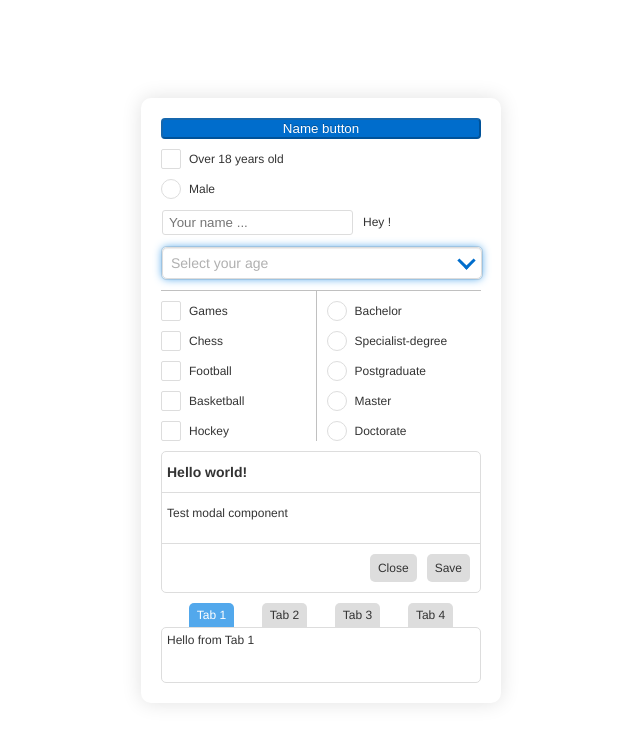
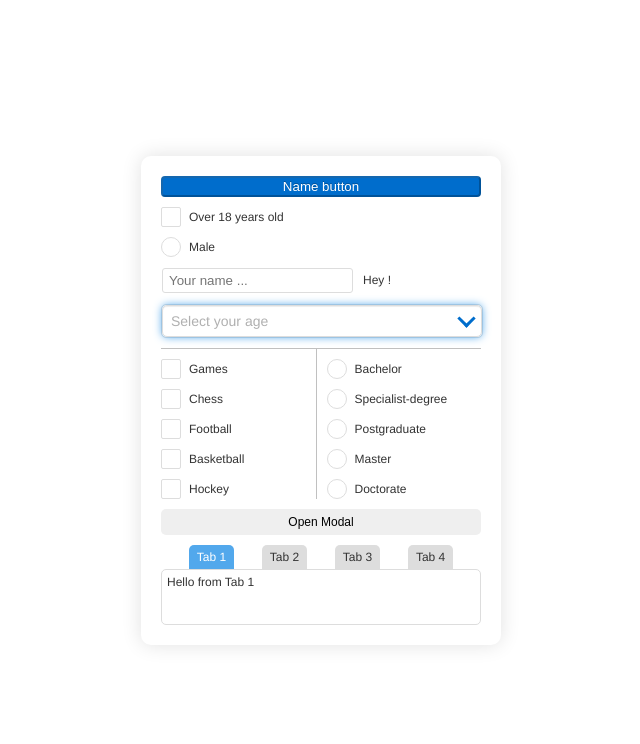
Before and after one commit to poS31d0n/components-vue-3, a Vue app: page / in a window 1280 px wide. Shown: the top 744 px of the page, without its empty margins (319-959 px from the left). Built offline with nearby package versions, Linux system fonts and the light colour scheme.

Commit message:
fix Modal

```diff
--- a/src/app/App.vue
+++ b/src/app/App.vue
@@ -39,7 +39,8 @@
       :options="testSelect.options"
       :placeholder="testSelect.placeholder"
       @select="selectOptions"
-    > </Select>
+    >
+    </Select>
 
     <div class="group">
       <CheckboxGroup
@@ -55,8 +56,13 @@
       />
     </div>
 
-    <Modal :title="testModal.title" :text="testModal.text" :buttons="testModal.buttons">
-    </Modal>
+    <Modal
+      @btnModalClick="clickBtnModal"
+      :title="testModal.title"
+
+      :text="testModal.text"
+      :buttons="testModal.buttons"
+    />
 
     <Tabs>
       <Tab title="Tab 1">Hello from Tab 1</Tab>
@@ -68,11 +74,33 @@
 </template>
 
 <script>
-import { Button, Checkbox, Input, Radio, CheckboxGroup, RadioGroup, Select, Modal, Tab, Tabs } from "@/components";
+import {
+  Button,
+  Checkbox,
+  Input,
+  Radio,
+  CheckboxGroup,
+  RadioGroup,
+  Select,
+  Modal,
+  Tab,
+  Tabs,
+} from "@/components";
 
 export default {
   name: "App",
-  components: { Button, Checkbox, Input, Radio, CheckboxGroup, RadioGroup, Select, Modal, Tab, Tabs },
+  components: {
+    Button,
+    Checkbox,
+    Input,
+    Radio,
+    CheckboxGroup,
+    RadioGroup,
+    Select,
+    Modal,
+    Tab,
+    Tabs,
+  },
   data() {
     return {
       inputElements: "",
@@ -106,45 +134,45 @@ export default {
       },
 
       testCheckboxGroup: [
-        {id: 3, name: 'Games', value: 'games'},
-        {id: 4, name: 'Chess', value: 'chess'},
-        {id: 5, name: 'Football', value: 'football'},
-        {id: 6, name: 'Basketball', value: 'basketball'},
-        {id: 7, name: 'Hockey', value: 'hockey'},
+        { id: 3, name: "Games", value: "games" },
+        { id: 4, name: "Chess", value: "chess" },
+        { id: 5, name: "Football", value: "football" },
+        { id: 6, name: "Basketball", value: "basketball" },
+        { id: 7, name: "Hockey", value: "hockey" },
       ],
       valueCheckboxGroup: [],
 
       testRadioGroup: [
-        {id: 8, name: 'Bachelor', value: 'bachelor'},
-        {id: 9, name: 'Specialist-degree', value: 'specialist-degree'},
-        {id: 10, name: 'Postgraduate', value: 'postgraduate'},
-        {id: 11, name: 'Master', value: 'master'},
-        {id: 12, name: 'Doctorate', value: 'doctorate'},
+        { id: 8, name: "Bachelor", value: "bachelor" },
+        { id: 9, name: "Specialist-degree", value: "specialist-degree" },
+        { id: 10, name: "Postgraduate", value: "postgraduate" },
+        { id: 11, name: "Master", value: "master" },
+        { id: 12, name: "Doctorate", value: "doctorate" },
       ],
-      valueRadioGroup: '',
+      valueRadioGroup: "",
 
       testSelect: {
         disabled: false,
         label: "Your age?",
         multiple: true,
         options: [
-          {id: 13, name: 'Child', value: 'child'},
-          {id: 14, name: 'Tween', value: 'tween'},
-          {id: 15, name: 'Teenager', value: 'teenager'},
-          {id: 16, name: 'Young adult', value: 'young-adult'},
-          {id: 17, name: 'Middle aged', value: 'middle-aged'},
+          { id: 13, name: "Child", value: "child" },
+          { id: 14, name: "Tween", value: "tween" },
+          { id: 15, name: "Teenager", value: "teenager" },
+          { id: 16, name: "Young adult", value: "young-adult" },
+          { id: 17, name: "Middle aged", value: "middle-aged" },
         ],
         placeholder: "Select your age",
       },
-      valueSelect: '',
+      valueSelect: "",
 
       testModal: {
         buttons: [
-          {id: 21, name: 'Close', type: 'close', onClick: 'btnClose'},
-          {id: 22, name: 'Save', type: 'save', onClick: 'btnSave'}
+          { id: 21, name: "Close", type: "close", onClick: "btnClose" },
+          { id: 22, name: "Save", type: "save", onClick: "btnSave" },
         ],
-        text: 'Test modal component',
-        title: 'Hello world!',
+        text: "Test modal component",
+        title: "Hello world!",
       },
     };
   },
@@ -160,15 +188,22 @@ export default {
     getValueCheckbox(value) {
       if (this.valueCheckboxGroup.find((item) => item == value) === undefined)
         this.valueCheckboxGroup.push(value);
-      else this.valueCheckboxGroup.splice(this.valueCheckboxGroup.indexOf(value), 1);
+      else
+        this.valueCheckboxGroup.splice(
+          this.valueCheckboxGroup.indexOf(value),
+          1
+        );
     },
     getValueRadio(value) {
       this.valueRadioGroup = value;
     },
 
-
-    selectOptions(option){
-      this.valueSelect = option
+    selectOptions(option) {
+      this.valueSelect = option;
+    },
+    clickBtnModal(e, click) {
+      console.log(e.target);
+      console.log(click);
     }
   },
 };
--- a/src/components/Modal/Modal.scss
+++ b/src/components/Modal/Modal.scss
@@ -1,10 +1,33 @@
+.modal {
+  position: fixed;
+  z-index: 9998;
+  top: 0;
+  left: 0;
+  width: 100%;
+  height: 100%;
+  background-color: rgba(0, 0, 0, 0.5);
+  display: flex;
+  transition: opacity 0.3s ease;
 
-.modal{
+  background-color: rgba(0, 0, 0, 0.5);
+
+
+  &__container {
+    background-color: $color-white;
+
+    position: fixed;
+    z-index: 999;
+    top: 40%;
+    left: 50%;
+    width: 300px;
+    margin-left: -150px;
+
     border-radius: 5px;
     border: 1px solid $color-border;
 
     display: flex;
     flex-direction: column;
+
 
     &__header {
       border-bottom: 1px solid $color-border;
@@ -14,31 +37,45 @@
         padding: 10px 5px;
       }
     }
+
     &__main {
-    border-bottom: 1px solid $color-border;
 
       &_text {
         padding: 10px 5px 20px 5px;
         font-size: 12px;
       }
     }
+
     &__footer {
+      border-top: 1px solid $color-border;
+
+
       display: flex;
       justify-content: flex-end;
 
       padding: 10px;
 
       gap: 10px;
+    }
+  }
+}
 
-    &_button {
-      list-style: none;
+.button {
+  border: none;
 
-      padding: 4px 8px;
+  padding: 6px 10px;
   border-radius: 5px;
 
   font-size: 12px;
 
+
+
+  &_close {
     background-color: $color-border;
   }
+
+  &_save {
+    background-color: $color-default-blue;
+    color: $color-white;
   }
 }
--- a/src/components/Modal/Modal.vue
+++ b/src/components/Modal/Modal.vue
@@ -1,54 +1,73 @@
 <template>
-  <div>
-    <div class="" v-on:click="hide"></div>
-    <div class="modal">
+  <button class="button" @click="open = true">Open Modal</button>
+
+  <Teleport to="body">
+    <div v-if="open" class="modal">
+      <div class="modal__container">
         <slot name="title">
-        <div class="modal__header">
-          <div class="modal__header_title">{{ title }}</div>
+          <div class="modal__container__header">
+            <div class="modal__container__header_title">{{ title }}</div>
           </div>
         </slot>
         <slot name="text">
-        <div class="modal__main">
-          <div class="modal__main_text">{{ text }}</div>
+          <div class="modal__container__main">
+            <div class="modal__container__main_text">{{ text }}</div>
           </div>
         </slot>
         <slot name="buttons">
-        <div class="modal__footer">
-          <div v-for="button in buttons" :key="button.id" :class="['modal__footer_button', `modal__footer_button_${button.type}`]">{{ button.name }}</div>
+          <div class="modal__container__footer">
+            <button
+              v-for="button in buttons"
+              :key="button.id"
+              :class="['button', `button_${button.type}`]"
+              @click="clickModal($event, button.onClick), (open = false)"
+            >
+              {{ button.name }}
+            </button>
           </div>
         </slot>
       </div>
     </div>
+  </Teleport>
 </template>
 
 <script>
-import { defineProps, defineEmits } from 'vue'
+import { defineProps, defineEmits } from "vue";
 
 export default {
-  name: 'Modal',
+  name: "Modal",
+  data() {
+    return {
+      open: false,
+    };
+  },
   props: {
     buttons: {
       default: [],
       type: Array,
     },
     text: {
-      default: '',
+      default: "",
       type: String,
     },
     title: {
-      default: '',
+      default: "",
       type: String,
-    }
     },
+  },
+  emits: ["btnModalClick"],
   methods: {
     hide() {
-      console.log('click registered');
-      this.$emit('close');
-    }
-  }
-}
+      console.log("click registered");
+      this.$emit("close");
+    },
+    clickModal(event, click) {
+      this.$emit("btnModalClick", event, click);
+    },
+  },
+};
 </script>
 
 <style lang="scss" scoped>
-  @import './Modal.scss';
+@import "./Modal.scss";
 </style>
--- a/src/components/Tabs/Tabs.vue
+++ b/src/components/Tabs/Tabs.vue
@@ -18,7 +18,7 @@
 import { ref, provide } from "vue";
 
 export default {
-  name: "Tab",
+  name: "Tabs",
   setup(props, { slots }) {
     const tabTitles = ref(slots.default().map((tab) => tab.props.title));
     const selectedTitle = ref(tabTitles.value[0]);
```
Lines whose indentation alone changed are shown as unchanged.
